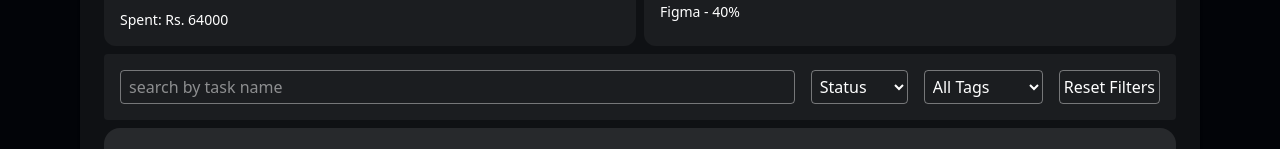
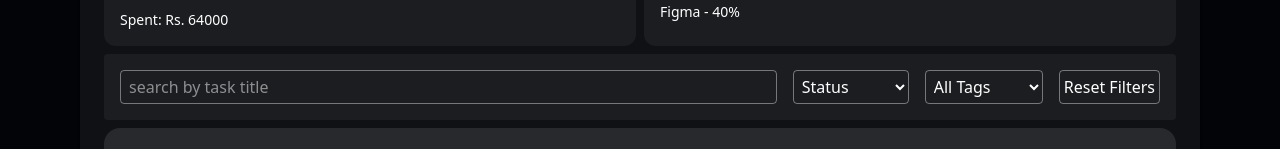
Before and after one commit to Saurashya/project-management-task, a React (Vite) app: page /projects/1 in a window 1280 px wide. Shown: the part 341-490 px from the top of the page. Built offline with nearby package versions, Linux system fonts and the light colour scheme.

Commit message:
Feature: Fully Functional Filters for project and tasks .

```diff
--- a/src/components/project/MilestoneCard.jsx
+++ b/src/components/project/MilestoneCard.jsx
@@ -1,8 +1,8 @@
 import React, { useState } from "react";
 import TaskCard from "./TaskCard";
 
-const MilestoneCard = ({ milestone }) => {
-  const [isMilestoneOpen, setIsMilestoneOpen] = useState(false);
+const MilestoneCard = ({ milestone,isOpen=false}) => {
+  const [isMilestoneOpen, setIsMilestoneOpen] = useState(isOpen);
   return (
     <article className="transition-all duration-500">
       {!isMilestoneOpen ? (
--- a/src/components/project/TaskFilter.jsx
+++ b/src/components/project/TaskFilter.jsx
@@ -1,34 +1,124 @@
-import {useState } from 'react'
+import { Component, createRef } from "react";
+
+class TaskFilter extends Component{
+    constructor(props){
+        super(props);
+        const params = new URLSearchParams(this.props.location.search);
+
+        this.state = {
+            search: params.get("search") || "",
+            status: params.get("status") || "",
+            tags: params.get("tags") || "",
+        };
+
+        this.searchRef = createRef();
+    }
+
+    componentDidMount(){
+        this.applyFilters();
+    }
+
+    componentDidUpdate(prevProps, prevState){
+        if(prevProps.location.search !== this.props.location.search){
+            const params = new URLSearchParams(this.props.location.search);
+            this.setState({
+                search: params.get("search") || "",
+                status: params.get("status") || "",
+                tags: params.get("tags") || "",
+            });
+            return;
+        }
+
+        if(prevState.search !== this.state.search || prevState.status !== this.state.status || prevState.tags !== this.state.tags){
+            this.applyFilters();
+            this.updateURL();
+        }
+    }
+
+    updateURL=()=>{
+        const { search, status, tags } = this.state;
+        const params = new URLSearchParams();
+
+        if (search) params.set("search", search);
+        if (status) params.set("status", status);
+        if (tags) params.set("tags", tags);
+
+        const queryString = params.toString();
+        const newUrl = queryString ? `?${queryString}` : "";
+
+        this.props.navigate(newUrl, { replace: true });
+    }
+
+    applyFilters=()=>{
+        const {search,status,tags} = this.state;
+        const {tasks,setFilteredTasks} = this.props;
+
+        if(!tasks || typeof setFilteredTasks !== "function"){
+            return;
+        }
+
+        let filteredTasks = tasks;
+
+        if(search.trim()){
+            filteredTasks= filteredTasks.filter((task)=>{
+                return task?.title?.toLowerCase().includes(search.toLowerCase())
+            })
+        }
+        if(status){
+            filteredTasks = filteredTasks.filter((task)=>{
+                return task?.status?.toLowerCase() === status.toLowerCase()
+            })
+        }
+
+        if(tags){
+            filteredTasks = filteredTasks.filter((task)=>{
+                return task?.tags?.some(tag => tag.toLowerCase() === tags.toLowerCase())
+            })
+        }
+        setFilteredTasks(filteredTasks)
+    }
+
+    handleReset = () => {
+        this.setState({search:"",status:"",tags:""})
+        this.props.navigate(`/projects/${this.props.projectId}`,{replace:true})
+        this.props.setFilteredTasks(this.props.tasks)
+        if(this.searchRef.current){
+            this.searchRef.current.focus()
+        }
+    }
+
+    render(){
+        const {search,status,tags} = this.state
+        const {tasks} = this.props
+
+        const uniqueStatuses = Array.from(new Set(tasks.map((task) => task.status)));
+        const uniqueTags = Array.from(new Set(tasks.flatMap((task) => task.tags)));
 
 
-const TaskFilter = () => {
-    const [searchInput,setSearchInput] = useState("")
-    const[status,setStatus] = useState("")
-    const[tags,setTags] = useState("")
-
-
-    const handleReset = () => {
-        setSearchInput("")
-        setStatus("")
-        setTags("")
-    }
-  return (
+        return (
     <section className='flex flex-wrap gap-x-4 bg-white/5 p-4 rounded text-white'>
-        <input type="text" className='text-md p-1 px-2 outline-none border border-white/40 rounded flex-1 focus:border-blue-400' placeholder='search by task name' value={searchInput} onChange={(e)=>setSearchInput(e.target.value)}/>
-        <select onChange={(e)=>setStatus(e.target.value)} className='border border-white/40 rounded p-1 hover:border-blue-400 outline-none' value={status}>
+        <input type="text" className='text-md p-1 px-2 outline-none border border-white/40 rounded flex-1 focus:border-blue-400' placeholder='search by task title' value={search} onChange={(e)=>this.setState({search:e.target.value})} ref= {this.searchRef}/>
+        <select onChange={(e)=>this.setState({status:e.target.value})} className='border border-white/40 rounded p-1 hover:border-blue-400 outline-none' value={status}>
             <option value="">Status</option>
-            <option value="Active">Active</option>
-            <option value="Planning">Planning</option>
+            {
+                uniqueStatuses.map((status)=>{
+                    return <option key={status} value={status}>{status}</option>
+                })
+            }
         </select>
         <select className='border border-white/40 rounded p-1 hover:border-blue-400 outline-none'
-        onChange={(e)=>setTags(e.target.value)} value={tags}>
+        onChange={(e)=>this.setState({tags:e.target.value})} value={tags}>
             <option value="">All Tags</option>
-            <option value="Engineering">DevOps</option>
-            <option value="Marketing">Automation</option>
+            {
+                uniqueTags.map((tag)=>{
+                    return <option key={tag} value={tag}>{tag}</option>
+                })
+            }
         </select>
-        <button className='border border-white/40 rounded p-1 hover:border-blue-400 outline-none' onClick={handleReset}>Reset Filters</button>
+        <button className='border border-white/40 rounded p-1 hover:border-blue-400 outline-none' onClick={this.handleReset}>Reset Filters</button>
     </section>
   )
+    }
 }
 
 export default TaskFilter
--- a/src/pages/ProjectDetailPage.jsx
+++ b/src/pages/ProjectDetailPage.jsx
@@ -1,22 +1,32 @@
-import { NavLink, useParams } from "react-router-dom";
+import { NavLink, useLocation, useNavigate, useParams } from "react-router-dom";
 import useProjectsStore from "../store/useProjectsStore";
 import { FaArrowLeft } from "react-icons/fa";
 import TaskFilter from "../components/project/TaskFilter";
 import MilestoneCard from "../components/project/MilestoneCard";
+import { useState } from "react";
 
 const ProjectDetailPage = () => {
   const projects = useProjectsStore((state) => state.projects);
   const params = useParams();
-  const Project = projects.find((project) => project.id == params.projectId);
+  const Project = projects.find(
+    (project) => project.id === parseInt(params.projectId)
+  );
 
-  if(!Project){
-    return(
+  const location = useLocation();
+  const navigate = useNavigate();
+
+  const [filteredTasks, setFilteredTasks] = useState(null);
+
+  if (!Project) {
+    return (
       <div>
         <h1 className="text-white text-2xl">Project not found !</h1>
-       </div>
-        )
+      </div>
+    );
   }
 
+  const allTasks = Project.milestones.flatMap((milestone) => milestone.tasks);
+  const isFiltered = filteredTasks && filteredTasks.length < allTasks.length;
   return (
     <main>
       <NavLink
@@ -42,7 +52,10 @@ const ProjectDetailPage = () => {
           <section className="details-container text-slate-300 text-sm ">
             <p>Owner: {`${Project.owner.name} (${Project.owner.email})`}</p>
             <p>
-              Contact: {`${Project.owner.contact?.phone ?? "N/A"} (${Project.owner.contact?.office ?? "N/A"})`}
+              Contact:{" "}
+              {`${Project.owner.contact?.phone ?? "N/A"} (${
+                Project.owner.contact?.office ?? "N/A"
+              })`}
             </p>
           </section>
           {/* CARDS */}
@@ -72,13 +85,54 @@ const ProjectDetailPage = () => {
             </div>
           </section>
           {/* TASK FILTER */}
-          <TaskFilter />
+          <TaskFilter
+            location={location}
+            navigate={navigate}
+            tasks={allTasks}
+            setFilteredTasks={setFilteredTasks}
+            projectId={Project.id}
+          />
+          {/* MILESTONES */}
+          {Project.milestones.length < 1 && (
+            <h2 className="text-lg text-white p-4">No milestones yet</h2>
+          )}
           {/* MILESTONES */}
           <section className="milestones">
-              {Project.milestones.length<1 && <h2 className="text-lg text-white p-4">No milestones yet</h2>}
+            {isFiltered ? (
+              Project.milestones.some((milestone) =>
+                milestone.tasks.some((task) =>
+                  filteredTasks.some((item) => item.id === task.id)
+                )
+              ) ? (
+                Project.milestones.map((milestone) => {
+                  const filteredMilestoneTasks = milestone.tasks.filter(
+                    (task) => filteredTasks.some((item) => item.id === task.id)
+                  );
+                  return filteredMilestoneTasks.length > 0 ? (
+                    <MilestoneCard
+                      key={milestone.id}
+                      milestone={{
+                        ...milestone,
+                        tasks: filteredMilestoneTasks,
+                      }}
+                      isOpen
+                    />
+                  ) : null;
+                })
+              ) : (
+                <h2 className="text-lg text-white p-4">
+                  No tasks match the filters
+                </h2>
+              )
+            ) : Project.milestones.length < 1 ? (
+              <h2 className="text-lg text-white p-4">No milestones yet</h2>
+            ) : (
               <div>
-                {Project.milestones.map((milestone) => <MilestoneCard milestone={milestone} key={milestone.id}/>)}
+                {Project.milestones.map((milestone) => (
+                  <MilestoneCard key={milestone.id} milestone={milestone} isOpen={false}/>
+                ))}
               </div>
+            )}
           </section>
         </div>
       </article>
```
